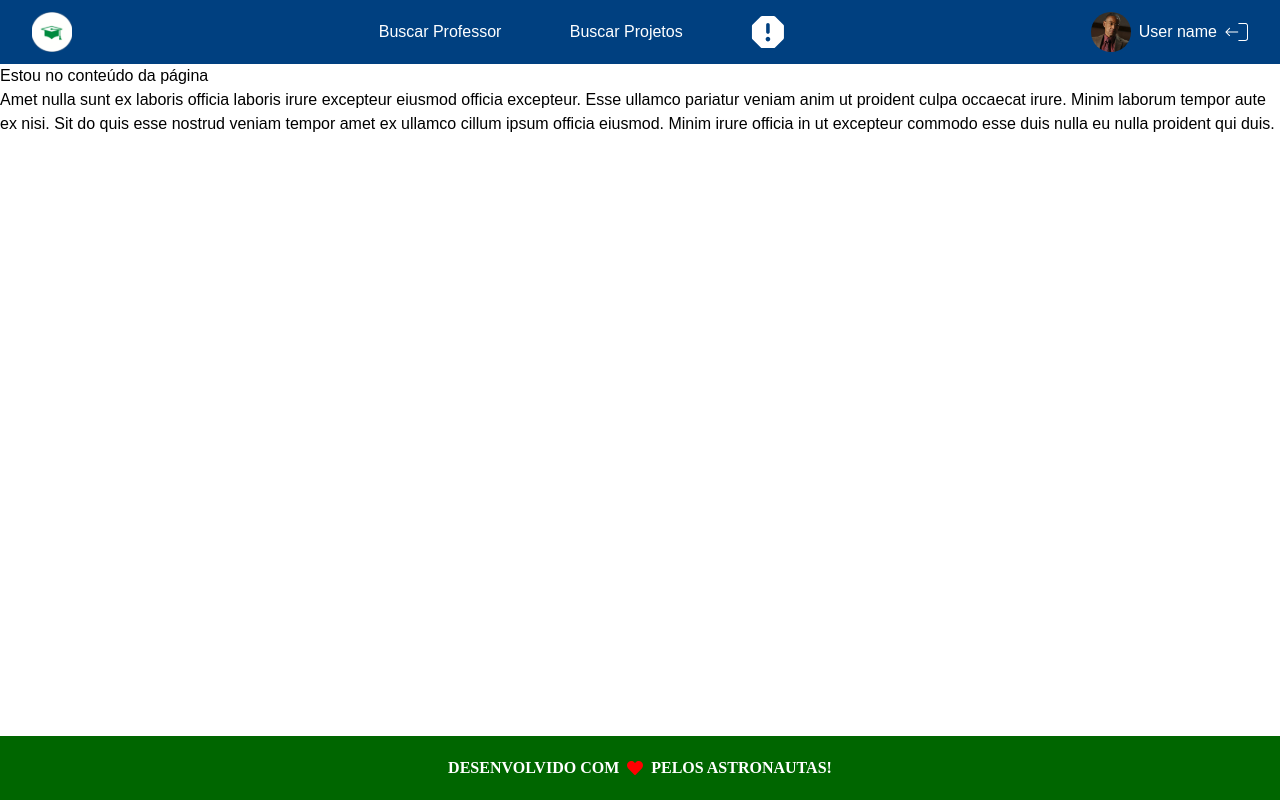
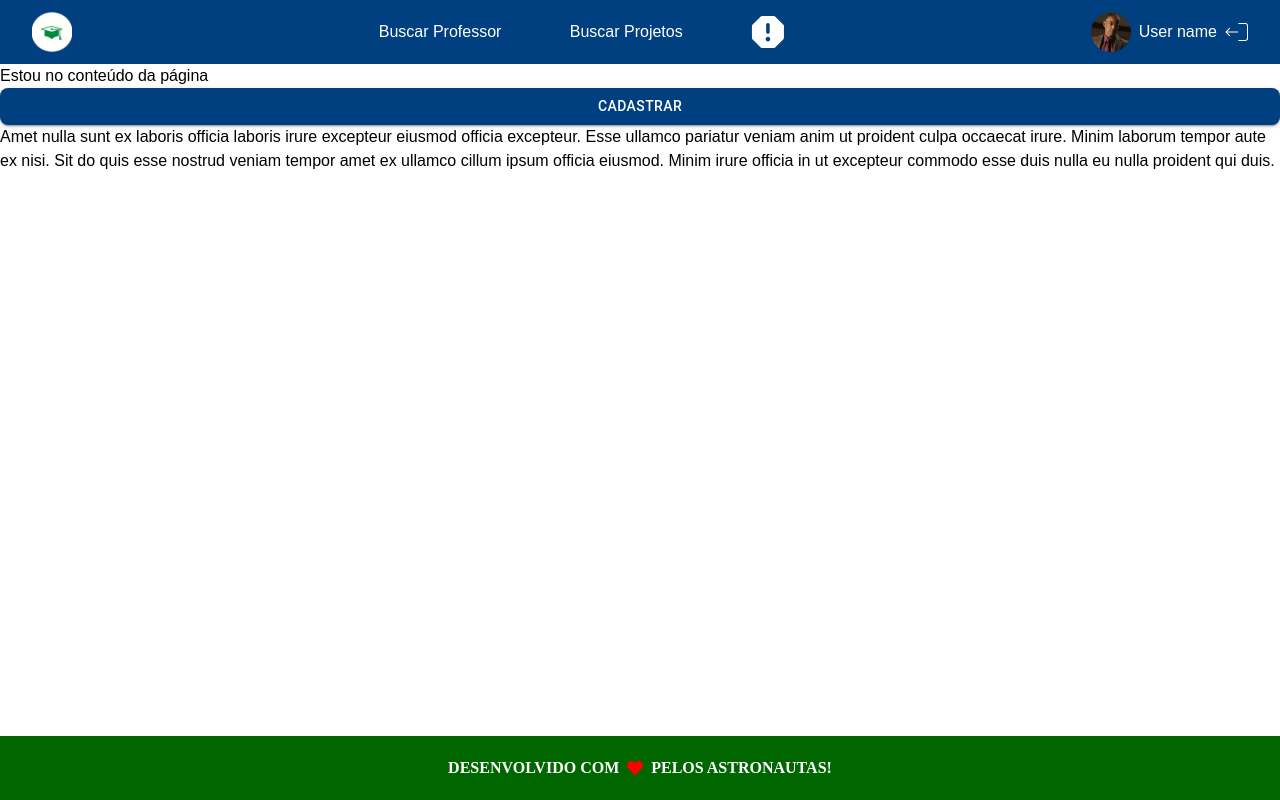
Before and after one commit to Cassio-hue/Forme-me, a Next.js app: page / in a window 1280 px wide. Built offline with nearby package versions, Linux system fonts and the light colour scheme; a web font is replaced by a local one.

Commit message:
Inicia componente de botão

```diff
--- /dev/null
+++ b/src/app/components/Button.tsx
@@ -0,0 +1,23 @@
+import Button from '@mui/material/Button';
+
+type ButtonPropsCustom = {
+    startIcon?: string;
+    text: string;
+    bgColor?: string;
+    textColor?: string;
+
+}
+
+export function Botao(propsCustom: ButtonPropsCustom) {
+    const styles = {
+        background: `${propsCustom.bgColor ? propsCustom.bgColor : '#004080'}`,
+        color: `${propsCustom.textColor ? propsCustom.textColor : 'ffffff'}`,
+        borderRadius: '8px'
+    }
+
+    return (
+        <Button variant="contained" className="w-full" style={styles} startIcon={propsCustom.startIcon}>
+            {propsCustom.text}
+        </Button>
+    )
+}
--- a/src/app/page.tsx
+++ b/src/app/page.tsx
@@ -1,11 +1,10 @@
 'use client';
+import {Botao} from './components/Button';
 export default function Page() {
-    function printaValorInput(value: string) {
-        console.log(value)
-    }
     return (
         <div>
             <h1>Estou no conteúdo da página</h1>
+            <Botao text="CADASTRAR" />
             <p>
                 Amet nulla sunt ex laboris officia laboris irure excepteur
                 eiusmod officia excepteur. Esse ullamco pariatur veniam anim ut
```
